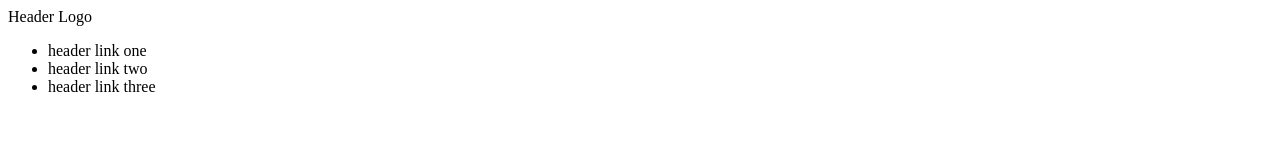
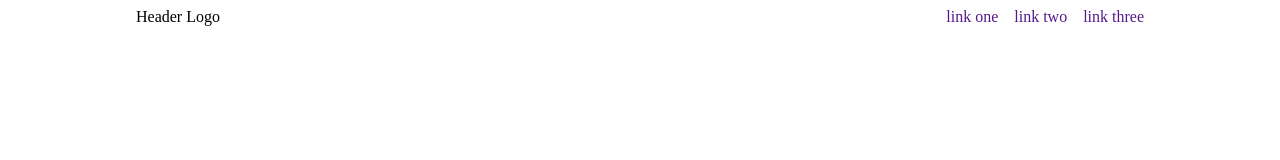
Before and after one commit to TrevorJolie/odin-landing, a plain HTML site: page index.html in a window 1280 px wide. Drawn offline with Linux system fonts and the light colour scheme.

Commit message:
Add some style for header

```diff
--- a/index.html
+++ b/index.html
@@ -10,9 +10,9 @@
   <div class="header">
     <div class="logo">Header Logo</div>
     <ul>
-      <li>header link one</li>
-      <li>header link two</li>
-      <li>header link three</li>
+      <li><a href="">link one</a></li>
+      <li><a href="">link two</a></li>
+      <li><a href="">link three</a></li>
     </ul>
   </div>
 </body>
--- a/style.css
+++ b/style.css
@@ -0,0 +1,20 @@
+ul {
+  list-style: none;
+  padding: 0;
+  display: flex;
+  gap: 16px;
+  margin: 0;
+}
+
+.header {
+  display: flex;
+  padding: 0 128px;
+}
+
+.logo {
+  margin-right: auto;
+}
+
+a {
+  text-decoration: none;
+}
```
